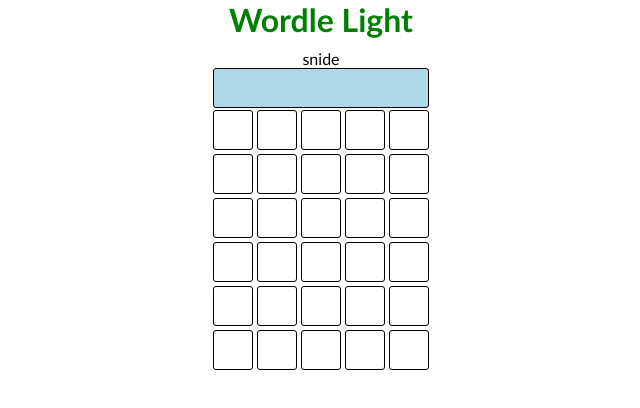
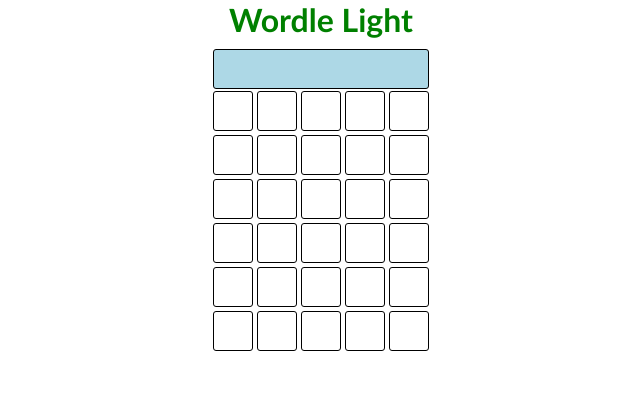
Before and after one commit to vtomic85/wordle-light, a React (Create React App) app: page / in a window 1280 px wide. Shown: the top 408 px of the page, without its empty margins (319-959 px from the left). Built offline with nearby package versions, Linux system fonts and the light colour scheme.

Commit message:
Remove the secret word from the board

```diff
--- a/src/components/Board/Board.js
+++ b/src/components/Board/Board.js
@@ -99,7 +99,6 @@ const Board = () => {
   return (
     <>
       <div className="board">
-        {secretWord}
         <div className="currentAttempt">{currentAttempt}</div>
         <div className="storedAttempts">
           <Row attempt={storedAttempts[0]} result={results[0]} />
```
